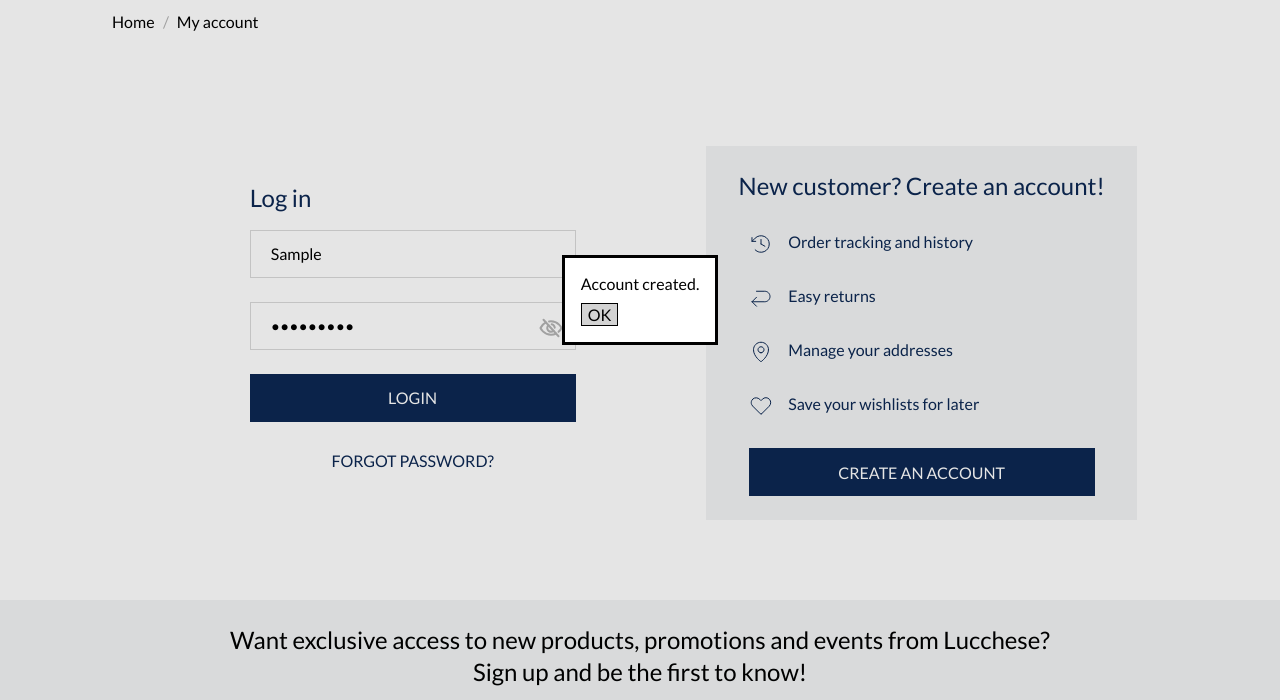
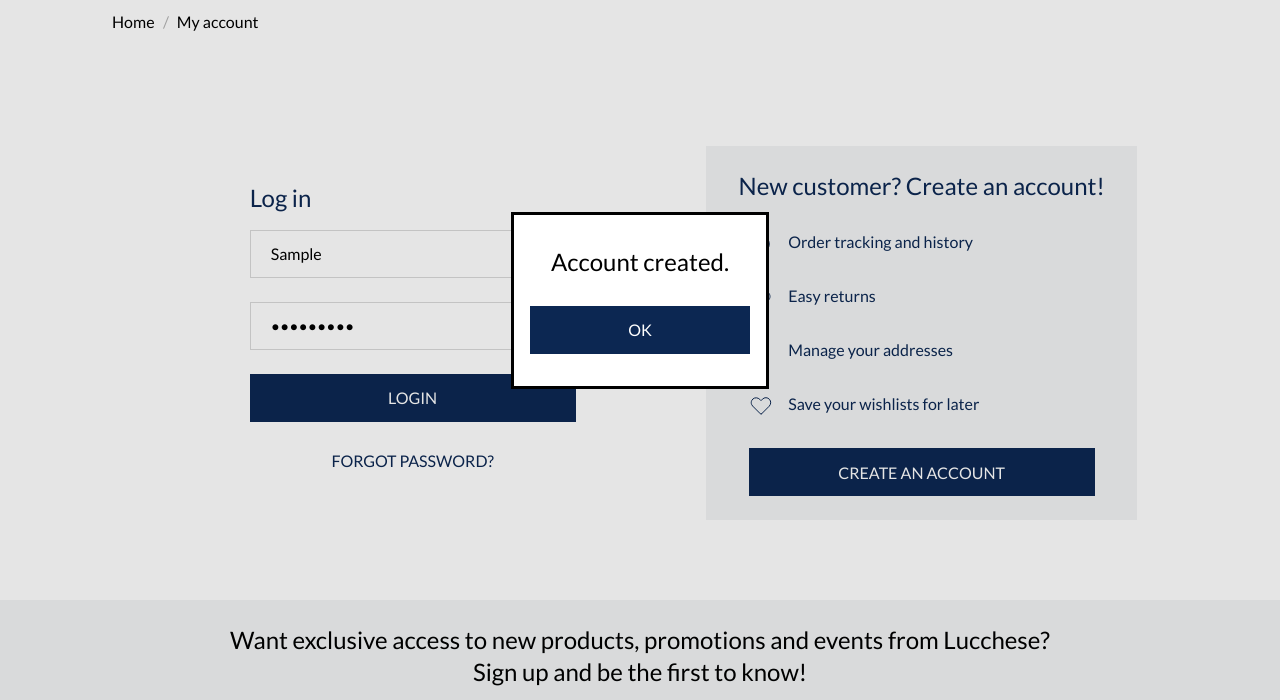
Before and after one commit to AmadeuszLisiecki/login, a website: page src/index.html in a window 1280 px wide. Both pictures are taken after typing "Sample", "Sample123" into the empty fields and a click on the button "CREATE AN ACCOUNT". Shown: the part 100-800 px from the top of the page. Drawn offline with Linux system fonts and the light colour scheme.

Commit message:
Change styles of dialog.

```diff
--- a/src/index.html
+++ b/src/index.html
@@ -187,7 +187,7 @@
   <dialog class="account-created">
     <p class="account-created__announcement">Account created.</p>
 
-    <button type="button" class="account-created__ok">OK</button>
+    <button type="button" class="account-created__ok button">OK</button>
   </dialog>
 </body>
 </html>
--- a/src/styles/blocks/main/account-created.less
+++ b/src/styles/blocks/main/account-created.less
@@ -1,10 +1,13 @@
 .account-created {
+  padding-block: 2em;
+
   &__announcement {
-    margin-bottom: 10px;
+    margin-bottom: 35px;
+    text-align: center;
+    font-size: 24px;
   }
 
   &__ok {
-    border: 1px solid black;
-    background-color: lightgrey;
+    width: 220px;
   }
 }
```
Also changed, not shown: src/styles/style.css.
